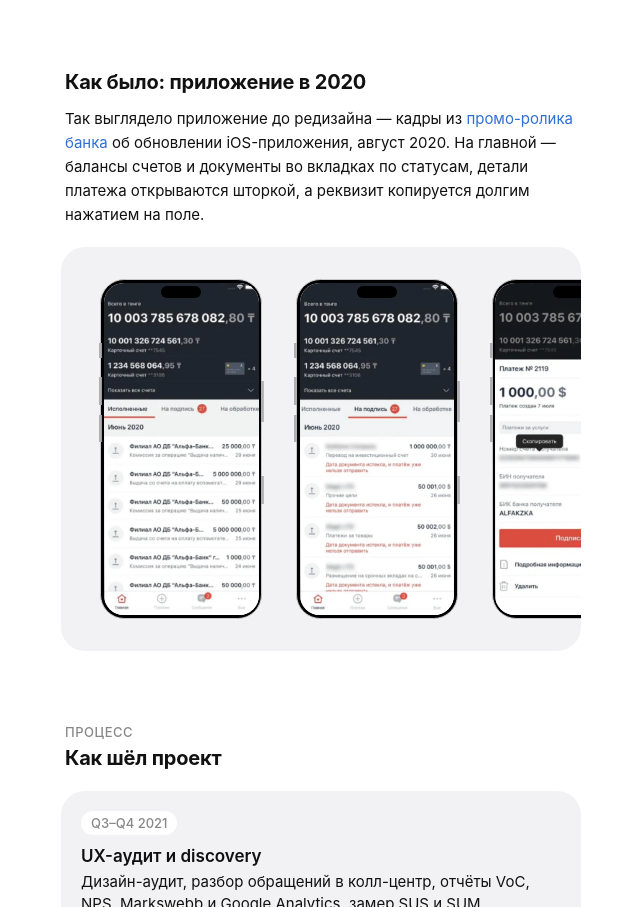
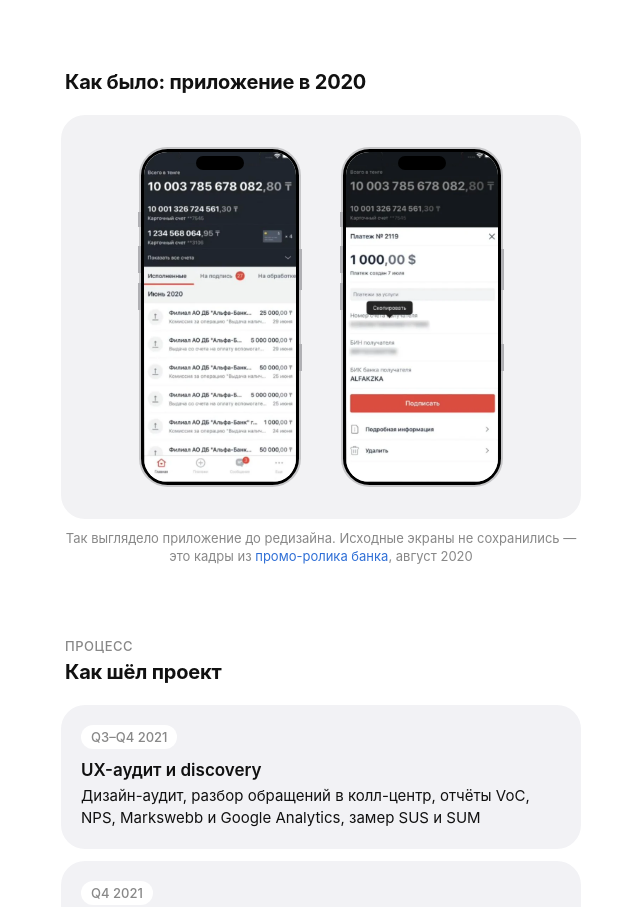
Before and after one commit to shimkayev/shimkayev.com, a plain HTML site: page abusiness.html in a window 1280 px wide. Shown: the part 2835-3742 px from the top of the page, without its empty margins (319-959 px from the left). Drawn offline with Linux system fonts and the light colour scheme.

Commit message:
Alfa-Bank case: two old app screens with a caption, no carousel
Co-Authored-By: Claude Opus 5.5 <noreply@anthropic.com>

```diff
--- a/abusiness.html
+++ b/abusiness.html
@@ -4,7 +4,7 @@
   <meta charset="utf-8">
   <meta name="viewport" content="width=device-width, initial-scale=1">
   <title>Редизайн мобильного банка для бизнеса — кейс</title>
-  <link rel="stylesheet" href="style.css?v=126">
+  <link rel="stylesheet" href="style.css?v=127">
   <!-- Прячем элементы до анимации появления и сразу применяем сохранённую тему, чтобы не было мигания -->
   <script>
     (function () {
@@ -157,15 +157,11 @@
       </section>
       <section class="case-page__section" data-reveal>
         <h2 class="case-page__h2">Как было: приложение в&nbsp;2020</h2>
-        <p>Так выглядело приложение до&nbsp;редизайна&nbsp;— кадры из&nbsp;<a href="https://www.youtube.com/watch?v=VlTRATftrlA" target="_blank" rel="noopener">промо-ролика банка</a> об&nbsp;обновлении iOS-приложения, август 2020. На&nbsp;главной&nbsp;— балансы счетов и&nbsp;документы во&nbsp;вкладках по&nbsp;статусам, детали платежа открываются шторкой, а&nbsp;реквизит копируется долгим нажатием на&nbsp;поле.</p>
-        <!-- экраны старого приложения в одной карточке, листаются по горизонтали -->
-        <div class="phones phones--scroll">
+        <div class="phones">
           <div class="phone"><img src="images/abusiness/old-home.webp" alt="Старое приложение: главная с балансами счетов и вкладками документов «Исполненные», «На подпись», «На обработке»" loading="lazy"></div>
-          <div class="phone"><img src="images/abusiness/old-sign.webp" alt="Старое приложение: вкладка «На подпись» со списком платежей" loading="lazy"></div>
-          <div class="phone"><img src="images/abusiness/old-payment.webp" alt="Старое приложение: шторка с деталями платежа, подсказка «Скопировать» и кнопка «Подписать»" loading="lazy"></div>
-          <div class="phone"><img src="images/abusiness/old-account.webp" alt="Старое приложение: экран счёта с картами, фильтром и операциями по месяцам" loading="lazy"></div>
-          <div class="phone"><img src="images/abusiness/old-filter.webp" alt="Старое приложение: фильтр выписки по периоду, типу операции и сумме" loading="lazy"></div>
+          <div class="phone"><img src="images/abusiness/old-payment.webp" alt="Старое приложение: шторка с деталями платежа и кнопкой «Подписать»" loading="lazy"></div>
         </div>
+        <p class="phones__caption">Так выглядело приложение до&nbsp;редизайна. Исходные экраны не&nbsp;сохранились&nbsp;— это кадры из&nbsp;<a href="https://www.youtube.com/watch?v=VlTRATftrlA" target="_blank" rel="noopener">промо-ролика банка</a>, август 2020</p>
       </section>
       <section class="case-page__section" data-reveal>
         <p class="case-page__label">Процесс</p>
--- a/style.css
+++ b/style.css
@@ -1765,3 +1765,12 @@ body::before {
 .case-page__section .decisions { margin-left: -4px; margin-right: -4px; }
 /* график вне раздела: тексты сдвинуты на 4px, как у остальных графиков */
 .case-page > .mchart { margin-left: 4px; margin-right: 4px; }
+
+/* подпись под блоком с телефонами */
+.case-page__section .phones__caption {
+  margin-top: 10px;
+  font-size: 13px;
+  line-height: 18px;
+  color: var(--text-muted);
+  text-align: center;
+}
```
Also changed, not shown: about.html (+1 -1 lines), index.html (+1 -1 lines), tele2-ds.html (+1 -1 lines), tele2-number.html (+1 -1 lines), images/abusiness/old-account.webp (deleted), images/abusiness/old-filter.webp (deleted), images/abusiness/old-sign.webp (deleted).
